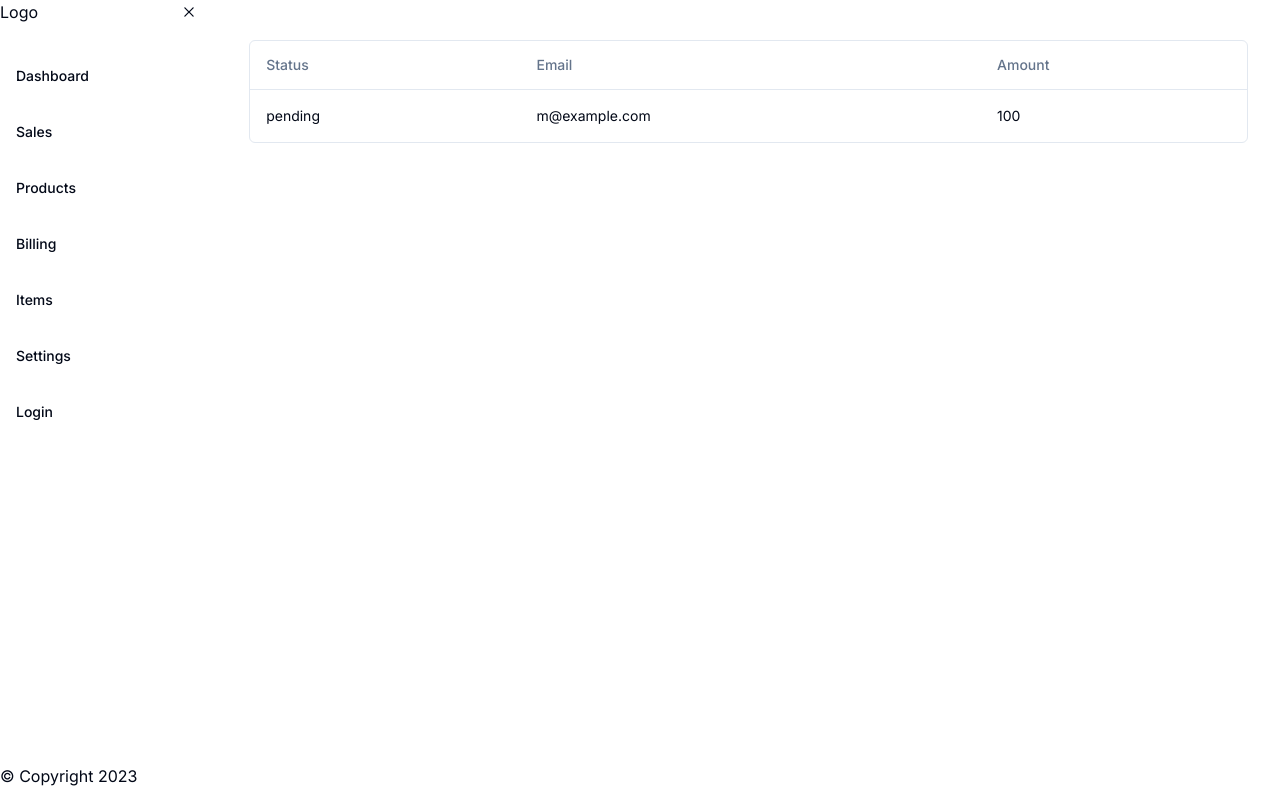
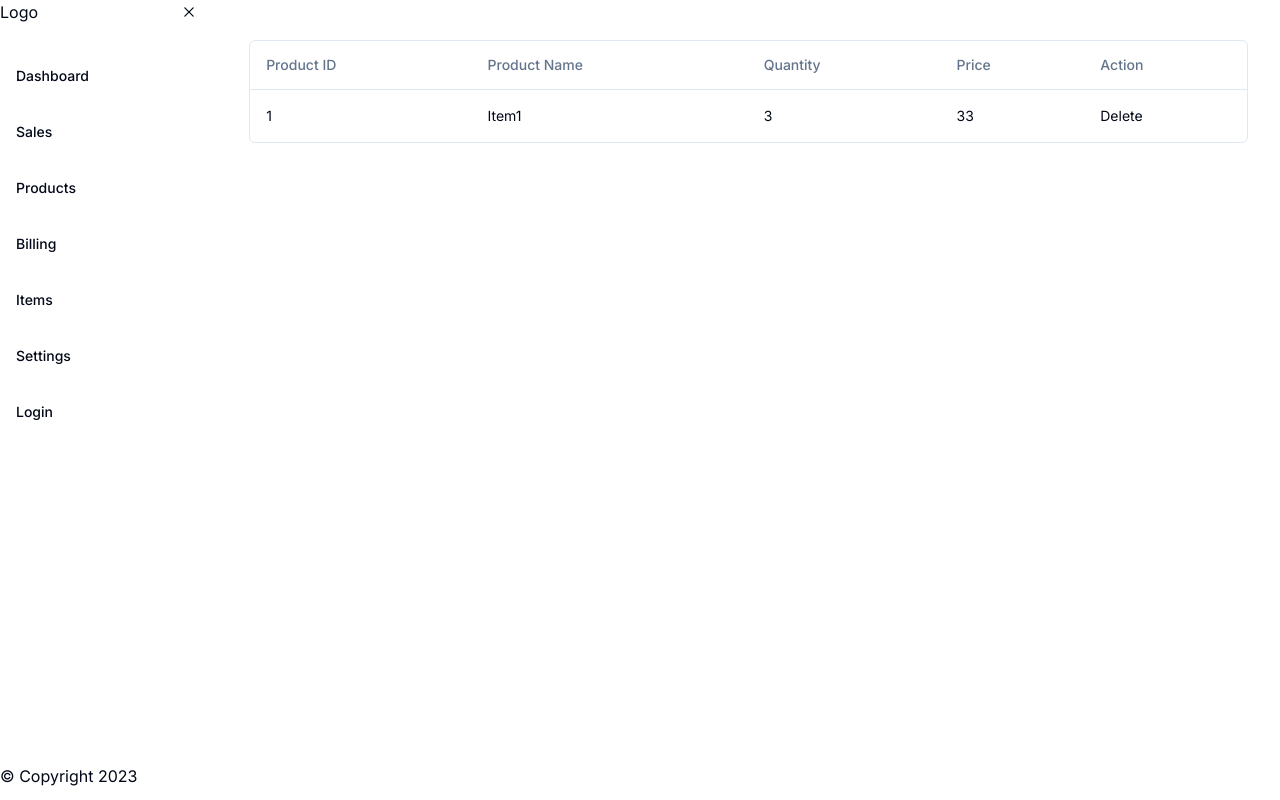
Before and after one commit to arthathagary/MarketMate, a Next.js app: page /billings in a window 1280 px wide. Built offline with nearby package versions, Linux system fonts and the light colour scheme.

Commit message:
Refactor the whole thing

```diff
--- a/app/billings/column.tsx
+++ b/app/billings/column.tsx
@@ -6,22 +6,31 @@ import { ColumnDef } from "@tanstack/react-table"
 // You can use a Zod schema here if you want.
 export type Payment = {
   id: string
-  amount: number
-  status: "pending" | "processing" | "success" | "failed"
-  email: string
+  name : string
+  price : number
+  quantity : number
+  action : string
 }
 
 export const columns: ColumnDef<Payment>[] = [
   {
-    accessorKey: "status",
-    header: "Status",
+    accessorKey: "id",
+    header: "Product ID",
   },
   {
-    accessorKey: "email",
-    header: "Email",
+    accessorKey: "name",
+    header: "Product Name",
   },
   {
-    accessorKey: "amount",
-    header: "Amount",
+    accessorKey: "quantity",
+    header: "Quantity",
   },
+  {
+    accessorKey: "price",
+    header: "Price",
+  },
+  {
+    accessorKey: "action",
+    header: "Action",
+  }
 ]
--- a/app/billings/page.tsx
+++ b/app/billings/page.tsx
@@ -1,14 +1,15 @@
-import { Payment,columns } from "./column"
+import { Payment, columns } from "./column"
 import { DataTable } from "./data-table"
 
 async function getData(): Promise<Payment[]> {
   // Fetch data from your API here.
   return [
     {
-      id: "728ed52f",
-      amount: 100,
-      status: "pending",
-      email: "m@example.com",
+      id: '1',
+      name : "Item1",
+      price :33,
+      quantity:3,
+      action : 'Delete'
     },
     // ...
   ]
```
